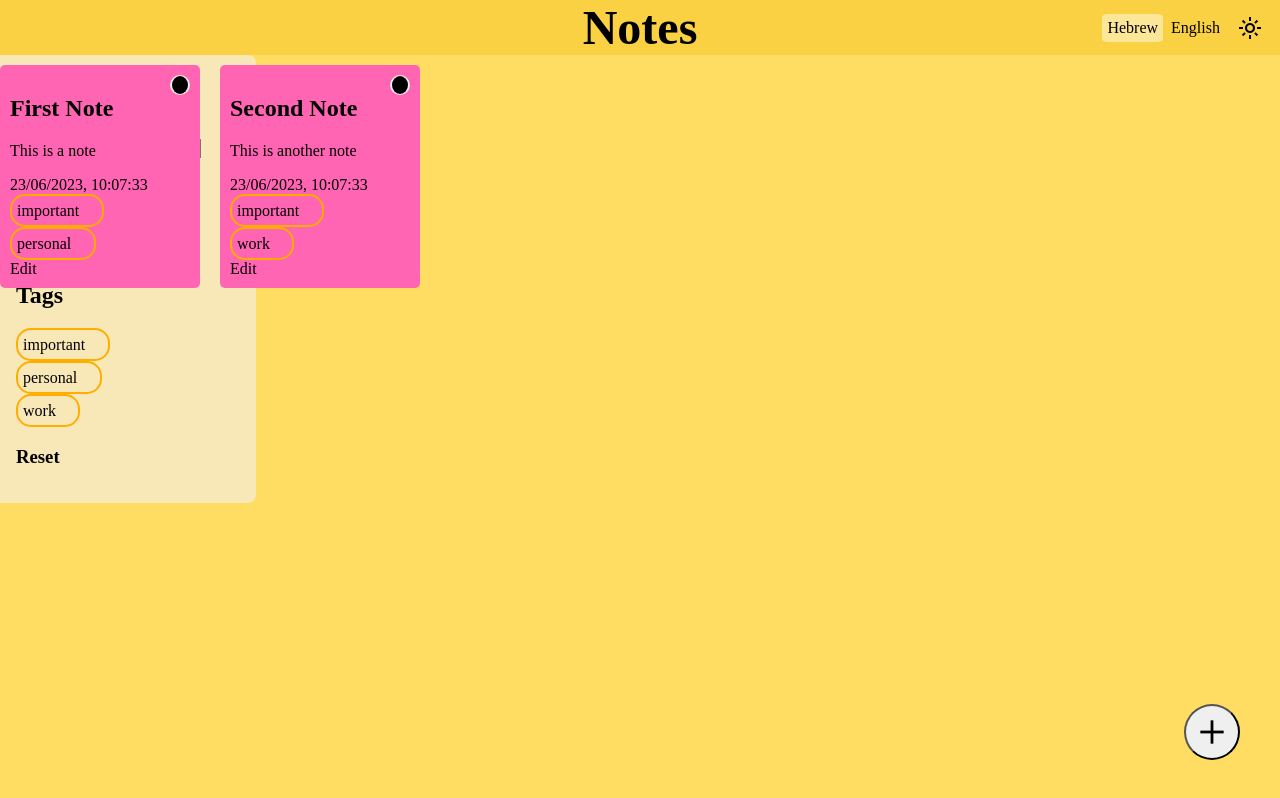
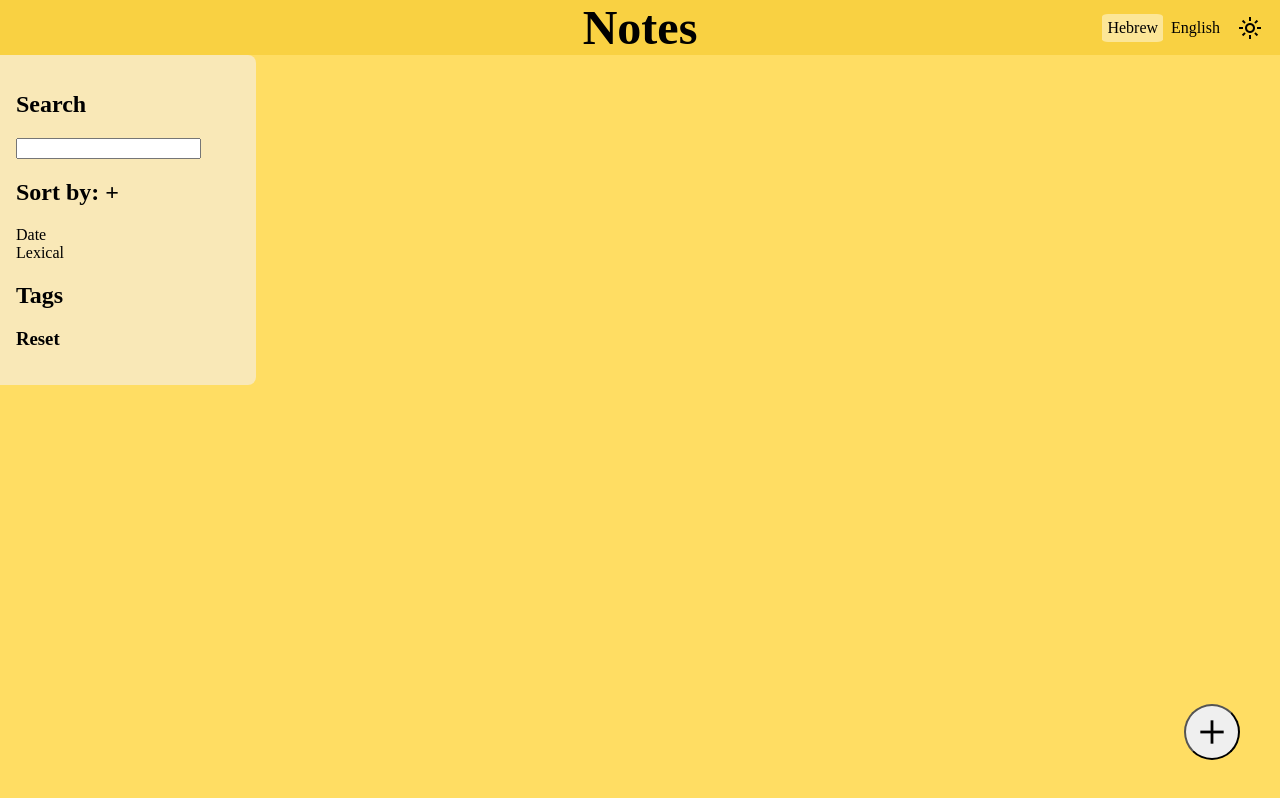
Before and after one commit to MenachemZeivald/notes, a React (Create React App) app: page / in a window 1280 px wide. Built offline with nearby package versions, Linux system fonts and the light colour scheme; some icons are missing.

Commit message:
add local storage

```diff
--- a/src/components/Main/MainLayout.jsx
+++ b/src/components/Main/MainLayout.jsx
@@ -4,29 +4,15 @@ import Categories from './Categories';
 import NotesList from './NotesList';
 
 export default function MainLayout() {
-	const [notes, setNotes] = React.useState([
-		{
-			id: 1,
-			title: 'First Note',
-			text: 'This is a note',
-			date: new Date().toLocaleString('en-DE'),
-			tags: ['important', 'personal'],
-		},
-		{
-			id: 2,
-			title: 'Second Note',
-			text: 'This is another note',
-			date: new Date().toLocaleString('en-DE'),
-			tags: ['important', 'work'],
-		},
-	]);
+	const [notes, setNotes] = React.useState([]);
 	const [notesToShow, setNotesToShow] = React.useState([...notes]);
-	// React.useEffect(() => {
-	// const savedNotes = JSON.parse(localStorage.getItem('notes'));
-	// if (savedNotes) {
-	// 	setNotes(savedNotes);
-	// }
-	// }, []);
+
+	React.useEffect(() => {
+		const savedNotes = JSON.parse(localStorage.getItem('notes'));
+		if (savedNotes) {
+			setNotes(savedNotes);
+		}
+	}, []);
 
 	React.useEffect(() => setNotesToShow([...notes]), [notes]);
 
@@ -36,6 +22,7 @@ export default function MainLayout() {
 		if (noteIndex !== -1) {
 			const newNotes = [...notes];
 			newNotes[noteIndex] = newNote;
+			localStorage.setItem('notes', JSON.stringify(newNotes));
 			setNotes(newNotes);
 			return;
 		}
@@ -49,18 +36,21 @@ export default function MainLayout() {
 	};
 
 	return (
+		<>
+			<Categories notes={notes} setNotesToShow={setNotesToShow} />
 			<MainLayoutStyle>
-			<Categories notes={notes} setNotesToShow={setNotesToShow} />
 				<NotesList
 					notes={notesToShow}
 					submitNoteHandler={submitNoteHandler}
 					deleteNote={deleteNote}
 				/>
 			</MainLayoutStyle>
+		</>
 	);
 }
 
 const MainLayoutStyle = styled.main`
 	width: 100vw;
 	display: flex;
+	justify-content: center;
 `;
```
Lines whose indentation alone changed are shown as unchanged.
